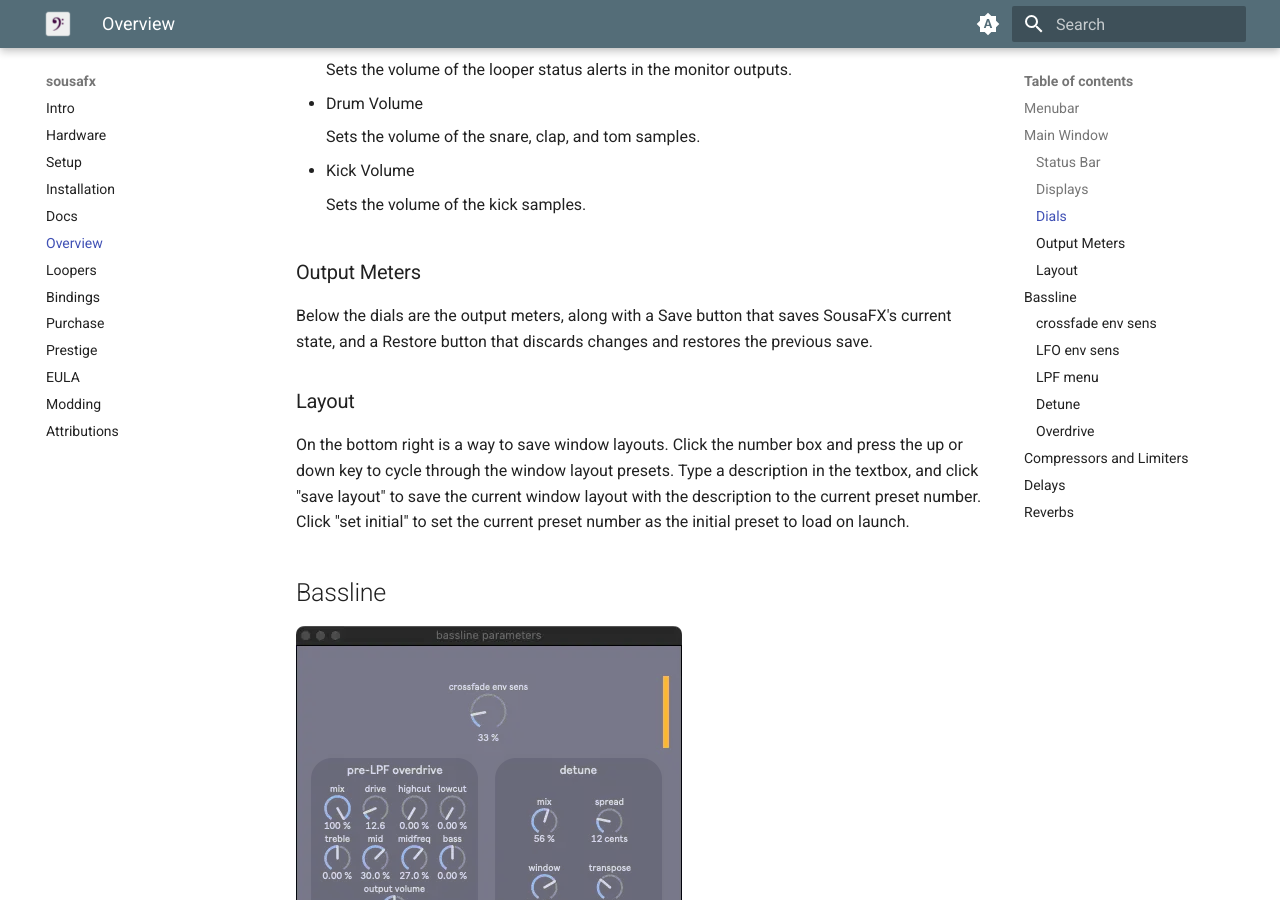
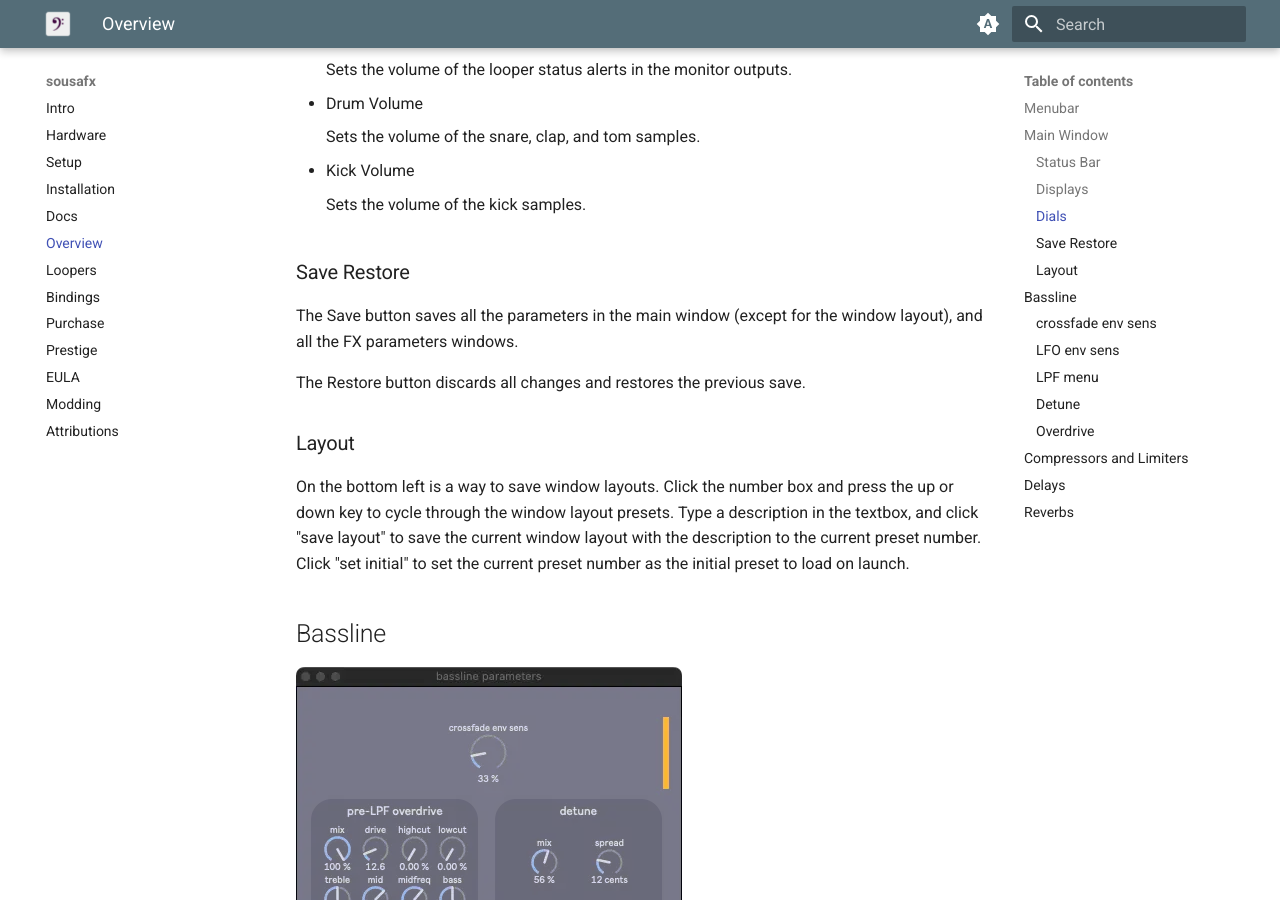
Before and after one commit to Sousastep/SousaFX-rnbo-docs, an MkDocs documentation site: the page built from docs/overview.md, in a window 1280 px wide and 900 px high, scrolled down 2294 px. Built offline with MkDocs 1.6.1 and Material for MkDocs 9.7.7, drawn with Linux system fonts in a browser that asks for light colours; the version menu is left out.

Commit message:
improvements

```diff
--- a/docs/documentation.md
+++ b/docs/documentation.md
@@ -2,6 +2,6 @@
 
 While any window is active, pressing option+d or option+h will open the relevant section in the documentation window. Windows can be opened via the "FX Parameters" menu in the menubar.
 
-While mousing over the gamepad input display, looper statuses, or layout saver in the main sousafx window, pressing opt+d/h will open those sections respectively.
+While mousing over the gamepad input display, looper statuses, layout saver, or save/restore buttons in the main window, pressing opt+d/h will open those sections respectively.
 
 ![main](img/documentation_window.webp)
--- a/docs/overview.md
+++ b/docs/overview.md
@@ -73,13 +73,15 @@
 
 	Sets the volume of the kick samples.
 
-### Output Meters
+### Save Restore
 
-Below the dials are the output meters, along with a Save button that saves SousaFX's current state, and a Restore button that discards changes and restores the previous save.
+The Save button saves all the parameters in the main window (except for the window layout), and all the FX parameters windows.
+
+The Restore button discards all changes and restores the previous save.
 
 ### Layout
 
-On the bottom right is a way to save window layouts. Click the number box and press the up or down key to cycle through the window layout presets. Type a description in the textbox, and click "save layout" to save the current window layout with the description to the current preset number. Click "set initial" to set the current preset number as the initial preset to load on launch.
+On the bottom left is a way to save window layouts. Click the number box and press the up or down key to cycle through the window layout presets. Type a description in the textbox, and click "save layout" to save the current window layout with the description to the current preset number. Click "set initial" to set the current preset number as the initial preset to load on launch.
 
 ## Bassline
 
```
Also changed, not shown: docs/bindings.md (+6 -10 lines), docs/loopers.md (+3 -5 lines).
